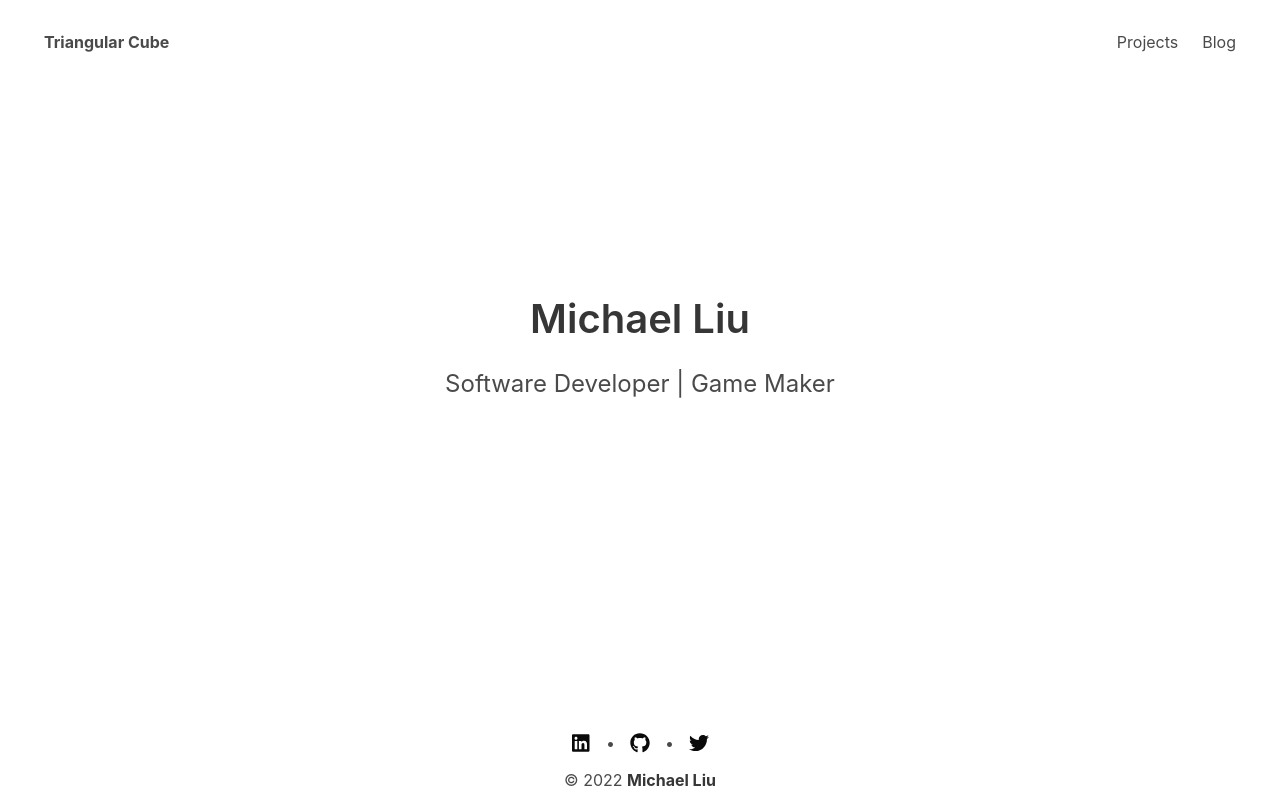
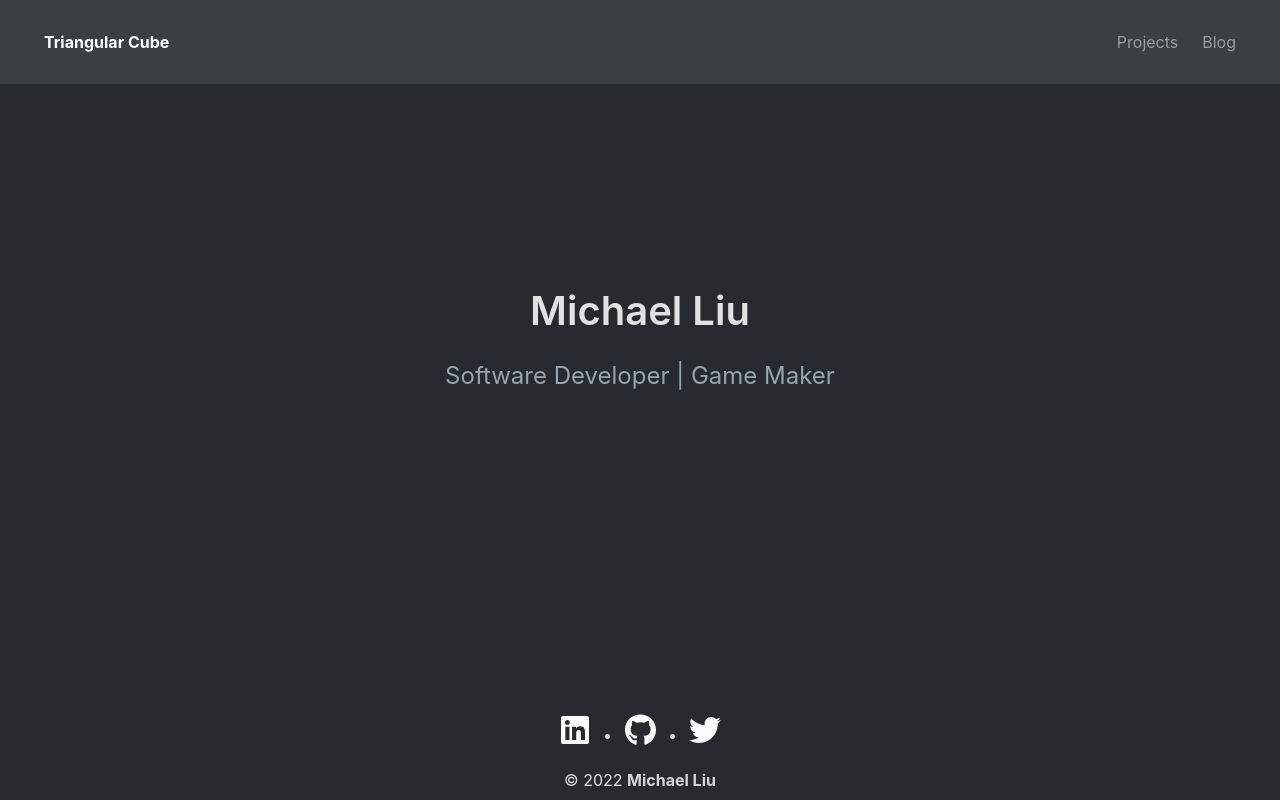
Before and after one commit to TriangularCube/TriangularCube.github.io, a Gatsby site: page / in a window 1280 px wide. Built offline with nearby package versions, Linux system fonts and the light colour scheme; Gatsby itself is replaced by a stand-in of ours; some packages are replaced by stand-ins of ours.

Commit message:
Theme Updates

```diff
--- /dev/null
+++ b/blog/posts/thoughts-on-cf-1.mdx
@@ -0,0 +1,15 @@
+---
+title: "Thoughts on Cloudflare Workers, Durable Objects, and Wrangler 2"
+date: "2022-05-15"
+---
+
+Since I discovered Cloudflare Workers a year or so ago, I've been working with it in
+my spare time to my great delight. The ease of use is unlike any other cloud platform
+I've worked with (looking at you AWS, or even worse, _Azure_), and I will happily use
+it for all my future cloud compute efforts. However, despite the vast improvements on
+DevX, CloudFlare workers have still have a lot of obvious weaknesses; now, some of these
+problems have slowly been, if not directly addressed, moving towards some sort of
+ergonomics in terms of working around the problems.
+
+This past week was CloudFlare's _Platform Week_ in which some extremely exciting
+announcements were made, among them
--- a/package.json
+++ b/package.json
@@ -38,5 +38,8 @@
     "react-helmet": "^6.1.0",
     "sass": "^1.49.9"
   },
-  "packageManager": "yarn@3.1.1"
+  "packageManager": "yarn@3.2.1",
+  "volta": {
+    "node": "16.15.0"
+  }
 }
--- a/src/components/Comments.tsx
+++ b/src/components/Comments.tsx
@@ -14,7 +14,7 @@ export function Comments() {
     )
     commentsScript.setAttribute('issue-term', 'title')
     commentsScript.setAttribute('label', 'Comment')
-    commentsScript.setAttribute('theme', 'github-light')
+    commentsScript.setAttribute('theme', 'github-dark')
     commentsScript.setAttribute('crossorigin', 'anonymous')
 
     if (ref.current != null) {
--- a/src/components/layout.tsx
+++ b/src/components/layout.tsx
@@ -1,5 +1,5 @@
 import { Link } from 'gatsby'
-import React, { FC, ReactElement, useState } from 'react'
+import React, { FC, PropsWithChildren, ReactElement, useState } from 'react'
 import { FontAwesomeIcon } from '@fortawesome/react-fontawesome'
 import {
   faGithub,
@@ -7,7 +7,7 @@ import {
   faTwitter,
 } from '@fortawesome/free-brands-svg-icons'
 
-export const Layout: FC = ({ children }): ReactElement => {
+export const Layout: FC = ({ children }: PropsWithChildren<any>): ReactElement => {
   const [showMenu, setShowMenu] = useState(false)
 
   return (
@@ -23,7 +23,7 @@ export const Layout: FC = ({ children }): ReactElement => {
             to='/'
             onClick={() => setShowMenu(false)}
           >
-            <div className='has-text-weight-bold'>Triangular Cube</div>
+            <div className='has-text-weight-bold has-text-white'>Triangular Cube</div>
           </Link>
 
           <a
@@ -64,29 +64,29 @@ export const Layout: FC = ({ children }): ReactElement => {
 
       <div className='is-flex is-flex-direction-row is-justify-content-center is-align-items-center'>
         <a
-          className='button is-medium is-white'
+          className='is-medium p-4'
           href='https://www.linkedin.com/in/%F0%9F%92%BE-michael-liu-b0072513a/'
         >
           <span className='icon'>
-            <FontAwesomeIcon icon={faLinkedin} />
+            <FontAwesomeIcon icon={faLinkedin} size='2x' />
           </span>
         </a>
         <div>•</div>
         <a
-          className='button is-medium is-white'
+          className='is-medium p-4'
           href='https://github.com/triangularcube'
         >
           <span className='icon'>
-            <FontAwesomeIcon icon={faGithub} />
+            <FontAwesomeIcon icon={faGithub} size='2x' />
           </span>
         </a>
         <div>•</div>
         <a
-          className='button is-medium is-white'
+          className='is-medium p-4'
           href='https://twitter.com/tempestunbound'
         >
           <span className='icon'>
-            <FontAwesomeIcon icon={faTwitter} />
+            <FontAwesomeIcon icon={faTwitter} size='2x' />
           </span>
         </a>
       </div>
--- a/src/styles.scss
+++ b/src/styles.scss
@@ -1,3 +1,52 @@
 @charset "utf-8";
 
+$grey-lighter: #98a4ad;
+$grey-light: #7a8288;
+$grey: #52575c;
+$grey-dark: #3a3f44;
+$grey-darker: #272b30;
+
+$orange: #f89406;
+$green: #62c462;
+$blue: #5bc0de;
+$red: #ee5f5b;
+
+$body-background-color: $grey-darker;
+$background: $grey-dark;
+$footer-background-color: $background;
+$button-background-color: $background;
+$button-border-color: lighten($button-background-color, 15);
+
+$title-color: #e1e1e1;
+$subtitle-color: $grey-lighter;
+$subtitle-strong-color: $grey-lighter;
+
+$text: #e1e1e1;
+$text-light: lighten($text, 10);
+$text-strong: darken($text, 5);
+
+$link: #fafafa;
+$link-invert: $grey;
+$link-hover: lighten($link, 5);
+$link-focus: darken($link, 5);
+$link-active: darken($link, 15);
+$link-focus-border: darken($link, 5);
+$link-active-border: $link-focus-border;
+$link-visited: $green;
+
+$button-color: #535151;
+
+//$navbar-height: 4rem;
+$navbar-background-color: $background;
+$navbar-item-color: rgba($link, 0.5);
+$navbar-item-hover-color: $link;
+$navbar-item-active-color: $link;
+$navbar-item-hover-background-color: darken($grey-dark, 5);
+$navbar-item-active-background-color: darken($grey-dark, 5);
+$navbar-dropdown-background-color: $background;
+$navbar-dropdown-item-hover-color: $link;
+$navbar-dropdown-item-active-color: $link;
+$navbar-dropdown-item-hover-background-color: darken($grey-dark, 5);
+$navbar-dropdown-item-active-background-color: darken($grey-dark, 5);
+
 @import '~bulma/bulma.sass';
--- a/src/templates/blog-list-template.tsx
+++ b/src/templates/blog-list-template.tsx
@@ -50,7 +50,7 @@ function Blog({ data, pageContext }: DataType) {
                 <p className='is-size-4 has-text-centered'>
                   {node.frontmatter.title}
                 </p>
-                <p className='is-size-6 has-text-dark has-text-centered'>
+                <p className='is-size-6 has-text-centered'>
                   {node.frontmatter.date}
                 </p>
               </Link>
```
Also changed, not shown: blog/posts/react-native-module-promise-user-data.mdx (+1 -1 lines), src/pages/blog/{mdx.slug}.tsx (+16 -4 lines), .yarnrc.yml, 1 other file.
